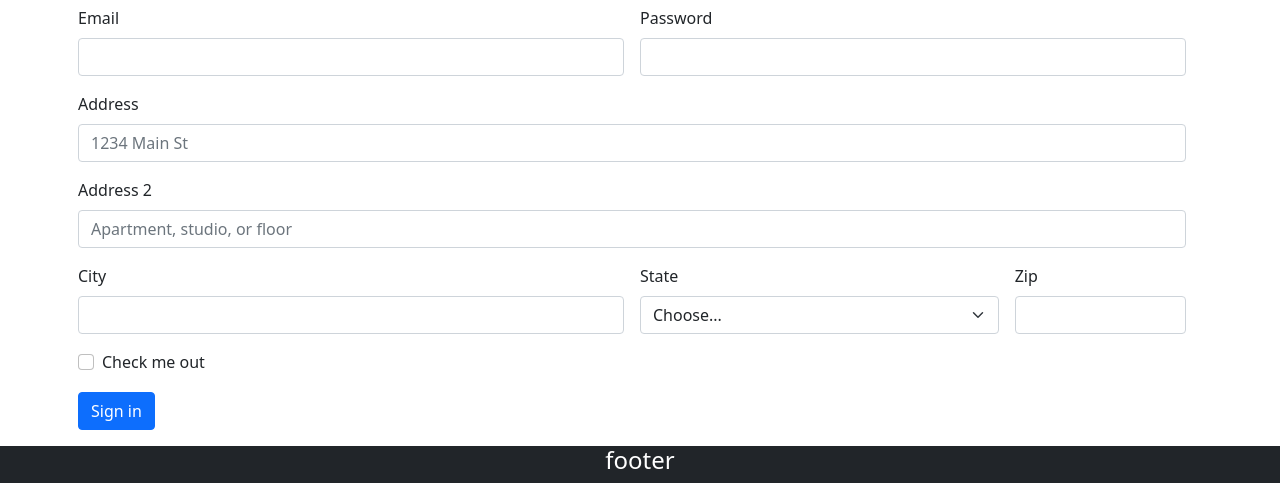
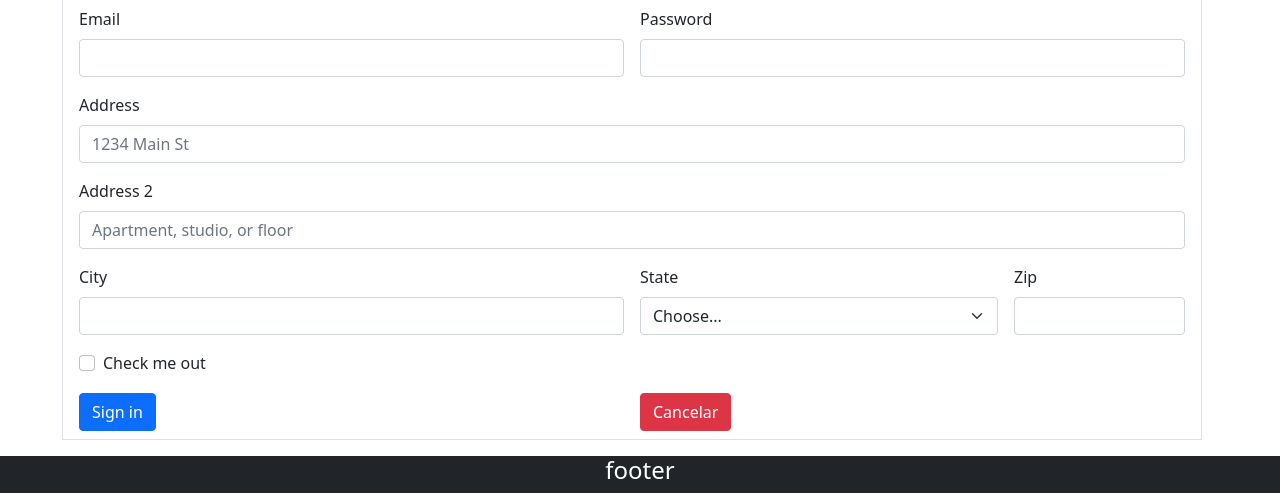
Before and after one commit to at0le6/01_Bootstrap, a plain HTML site: page index.html in a window 1280 px wide. Shown: the part 621-1114 px from the top of the page. Drawn offline with nearby package versions, Linux system fonts and the light colour scheme.

Commit message:
little changes

```diff
--- a/index.html
+++ b/index.html
@@ -106,7 +106,7 @@
         </div>
       </div>
       <div class="row">
-        <form class="row g-3">
+        <form class="row g-3 border">
           <h2 class="mt-2 mb-2">Mi formulario</h2>
           <div class="col-md-6">
             <label for="inputEmail4" class="form-label">Email</label>
@@ -147,8 +147,11 @@
               </label>
             </div>
           </div>
-          <div class="col-12">
-            <button type="submit" class="btn btn-primary">Sign in</button>
+          <div class="col-6">
+            <button type="submit" class="btn btn-primary pr-3">Sign in</button>
+          </div>
+          <div class="col-6 mb-2">
+            <button type="button" class="btn btn-danger">Cancelar</button>
           </div>
         </form>
       </div>
```
